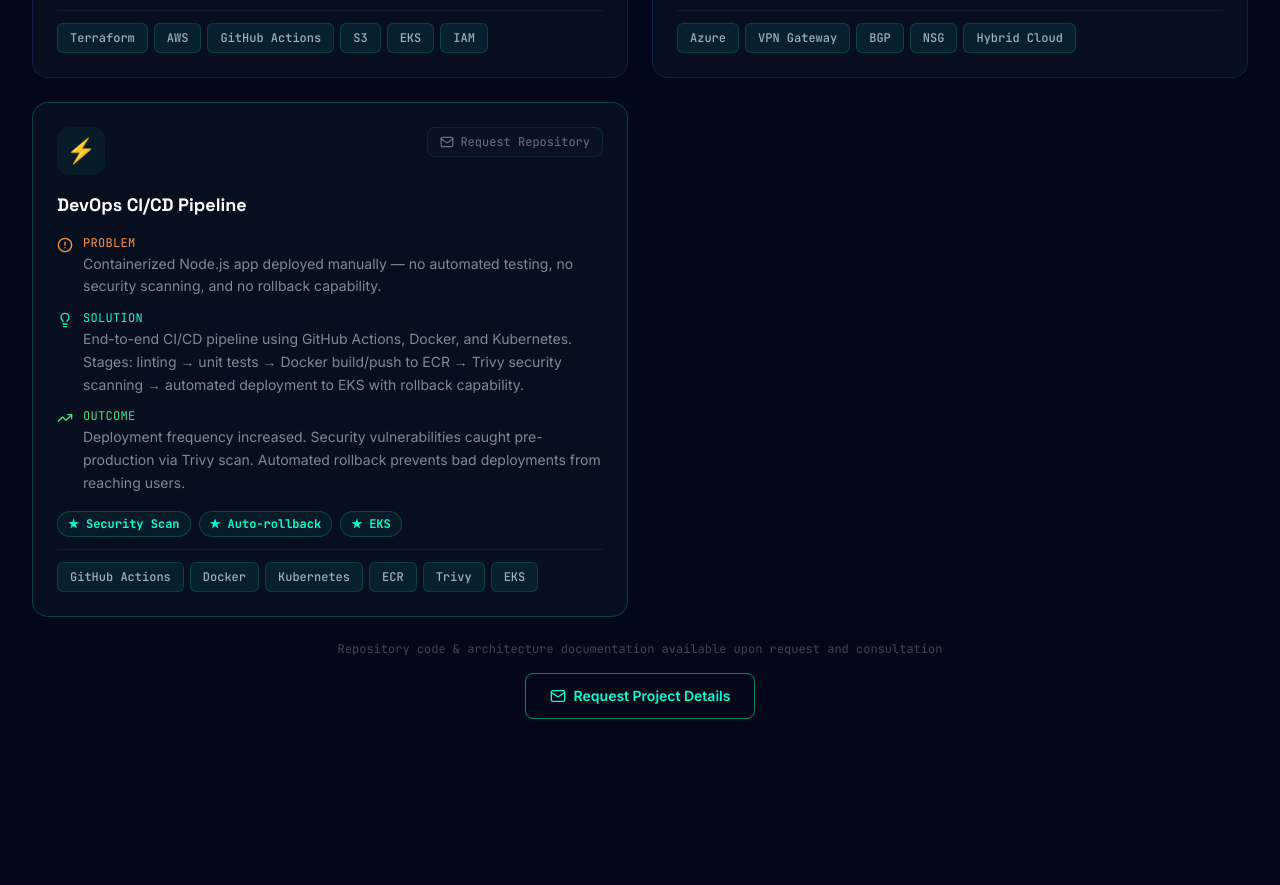
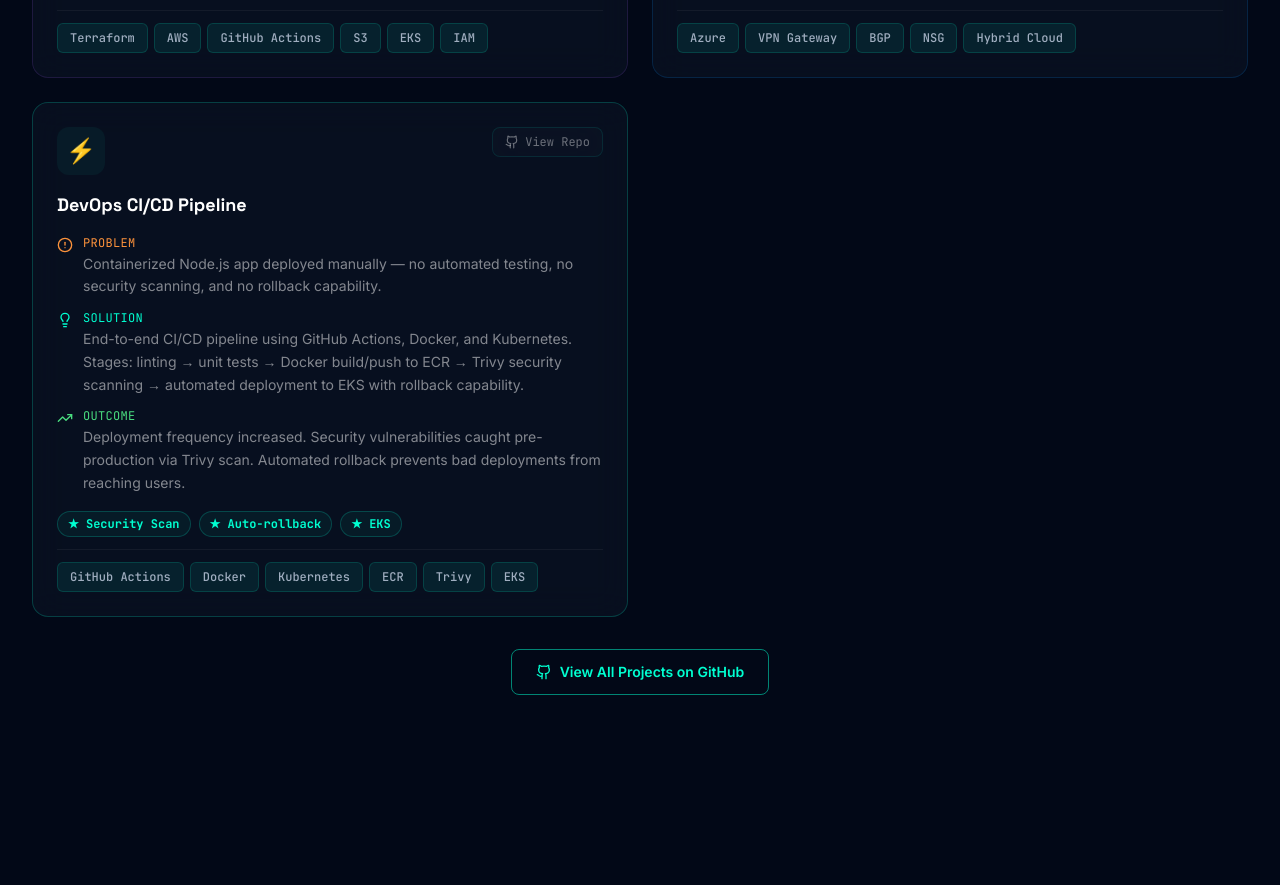
Before and after one commit to buildwithsugandha/portfolio, a Next.js app: page / in a window 1280 px wide. Shown: the part 8300-9185 px from the top of the page. Built offline with nearby package versions, Linux system fonts and the light colour scheme.

Commit message:
fix: link project cards to live GitHub repos

```diff
--- a/components/sections/Projects.tsx
+++ b/components/sections/Projects.tsx
@@ -1,6 +1,6 @@
 "use client";
 
-import { Mail, AlertCircle, Lightbulb, TrendingUp } from "lucide-react";
+import { Github, AlertCircle, Lightbulb, TrendingUp } from "lucide-react";
 
 const projects = [
   {
@@ -106,12 +106,13 @@
                 </div>
                 <div className="flex items-center gap-2">
                   <a
-                    href="mailto:Sugandh1212@gmail.com?subject=Project Repository Request"
+                    href={project.github}
+                    target="_blank"
+                    rel="noopener noreferrer"
                     className="flex items-center gap-1.5 px-3 py-1.5 rounded-lg glass text-white/40 hover:text-neon-teal transition-colors text-xs font-mono"
-                    title="Repository available upon request"
                   >
-                    <Mail className="w-3.5 h-3.5" />
-                    Request Repository
+                    <Github className="w-3.5 h-3.5" />
+                    View Repo
                   </a>
                 </div>
               </div>
@@ -175,19 +176,16 @@
           ))}
         </div>
 
-        {/* Note about repos */}
-        <p className="text-center text-white/25 text-xs font-mono mt-6">
-          Repository code & architecture documentation available upon request and consultation
-        </p>
-
         {/* CTA */}
-        <div className="text-center mt-4">
+        <div className="text-center mt-8">
           <a
-            href="mailto:Sugandh1212@gmail.com?subject=Project Repository & Consultation Request"
+            href="https://github.com/buildwithsugandha"
+            target="_blank"
+            rel="noopener noreferrer"
             className="btn-outline inline-flex items-center gap-2"
           >
-            <Mail className="w-4 h-4" />
-            Request Project Details
+            <Github className="w-4 h-4" />
+            View All Projects on GitHub
           </a>
         </div>
       </div>
```
